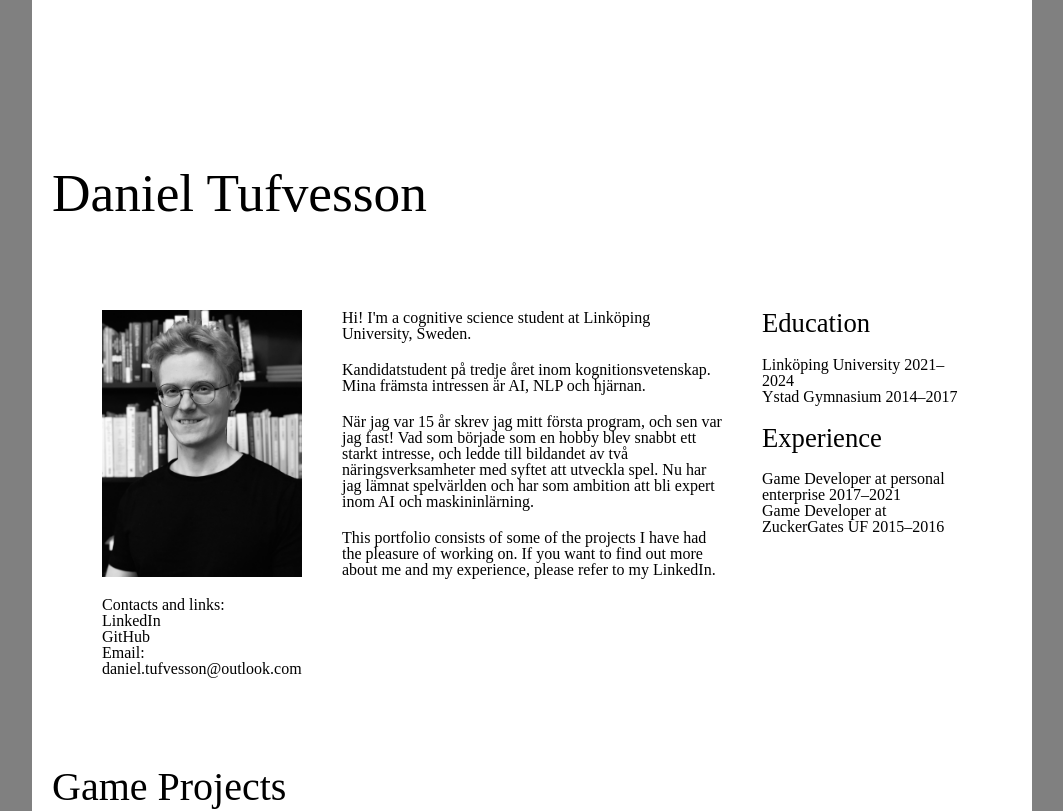
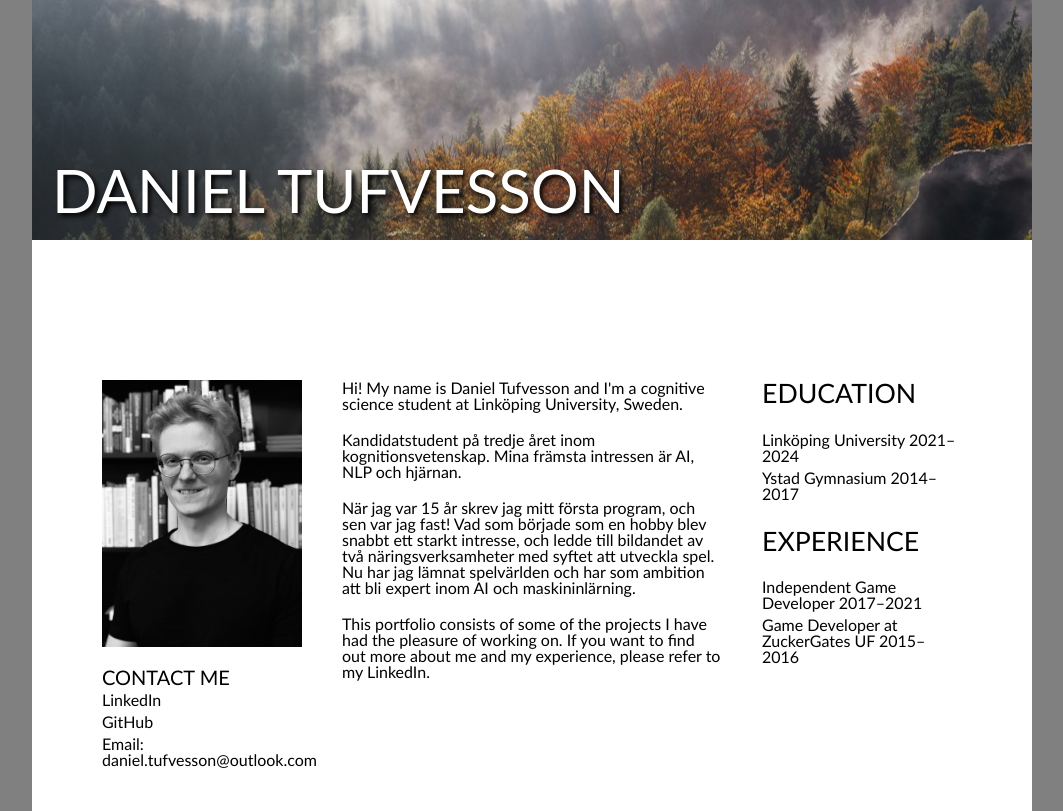
Before and after one commit to Daniel-B-Tufvesson/portfolio, a plain HTML site: page index.html in a window 1280 px wide. Shown: the top 811 px of the page, without its empty margins (108-1171 px from the left). Drawn offline with Linux system fonts and the light colour scheme.

Commit message:
Fix header and styling.

```diff
--- a/index.html
+++ b/index.html
@@ -12,14 +12,14 @@
 <body>
     <div class="page-wrapper">
         <header>
-            <h1>Daniel Tufvesson</h1>
+            <a href="index.html"><h1>DANIEL TUFVESSON</h1></a>
         </header>
 
         <div class="about-me">
             <div class="me-section">
                 <img class="portrait-picture" src="me.jpeg" alt="A portrait of Daniel Tufvesson">
                 <div>
-                    <h4>Contacts and links:</h4>
+                    <h4>CONTACT ME</h4>
                     <ul>
                         <li>LinkedIn</li>
                         <li>GitHub</li>
@@ -30,8 +30,8 @@
 
             <div class="me-section">
                 <p>
-                    Hi! I'm a cognitive science student at Linköping University,
-                    Sweden.
+                    Hi! My name is Daniel Tufvesson and I'm a cognitive science student
+                    at Linköping University, Sweden.
                 </p>
                 <p>
                     Kandidatstudent på tredje året inom kognitionsvetenskap. Mina
@@ -52,22 +52,22 @@
             </div>
 
             <div class="me-section">
-                <h3>Education</h3>
+                <h3>EDUCATION</h3>
                 <ul>
                     <li>Linköping University 2021–2024</li>
                     <li>Ystad Gymnasium 2014–2017</li>
                 </ul>
 
-                <h3>Experience</h3>
+                <h3>EXPERIENCE</h3>
                 <ul>
-                    <li>Game Developer at personal enterprise 2017–2021</li>
+                    <li>Independent Game Developer 2017–2021</li>
                     <li>Game Developer at ZuckerGates UF 2015–2016</li>
                 </ul>
             </div>
         </div>
 
         <div class="project-table">
-            <h2>Game Projects</h2>
+            <h2>GAME PROJECTS</h2>
             <div class="project-table-content">
 
                 <!-- Project 1 -->
@@ -106,7 +106,7 @@
 
 
         <div class="project-table">
-            <h2>AI Projects</h2>
+            <h2>AI PROJECTS</h2>
             <div class="project-table-content">
 
                 <!-- Project 1 -->
--- a/project-cell.js
+++ b/project-cell.js
@@ -6,11 +6,13 @@ const CLASS_HEADING = 'project-cell-heading'
 const CLASS_TAGS = 'project-tags'
 
 const HTML = `
-    <img class="${CLASS_IMAGE}"></img>
-    <div class="${CLASS_INFO}">
-        <h3 class="${CLASS_HEADING}"></h3>
-    </div>
-    <div class="${CLASS_TAGS}"></div>
+    <a href="index.html">
+        <img class="${CLASS_IMAGE}"></img>
+        <div class="${CLASS_INFO}">
+            <h3 class="${CLASS_HEADING}"></h3>
+        </div>
+        <div class="${CLASS_TAGS}"></div>
+    </a>
 `
 
 const ATTRIBUTE_IMAGE = 'image'
--- a/style.css
+++ b/style.css
@@ -10,8 +10,12 @@ project-cell {
     margin: -1px;
 } */
 
+:root {
+    font-family: 'Gill Sans', 'Gill Sans MT', Calibri, 'Trebuchet MS', sans-serif;
+}
+
 h1 {
-    font-size: 40pt;
+    font-size: 45pt;
 }
 
 h2 {
@@ -22,9 +26,29 @@ h3 {
     font-size: 20pt;
 }
 
+h4 {
+    font-size: 15pt;
+}
+
+ul {
+    margin-top: 5px;
+}
+
+li {
+    padding-bottom: 6px;
+}
+
+a {
+    color: inherit; /* blue colors for links too */
+    text-decoration: inherit; /* no underline */
+}
+
 .page-wrapper {
     width: 1000px;
     height: 100%;
+    display: flex;
+    flex-direction: column;
+    gap: 70px;
 
     background-color: white;
 }
@@ -42,7 +66,13 @@ header {
     flex-direction: row;
     align-items: end;
     padding: 20px;
+
+    background-image: url('background.jpeg');
+    background-position: center;
+    color: white;
+    text-shadow: black 3px 3px 5px;
 }
+
 
 footer {
     height: 200px;
```
Also changed, not shown: tag.js (deleted, +0 -12 lines), background.jpeg (added).
